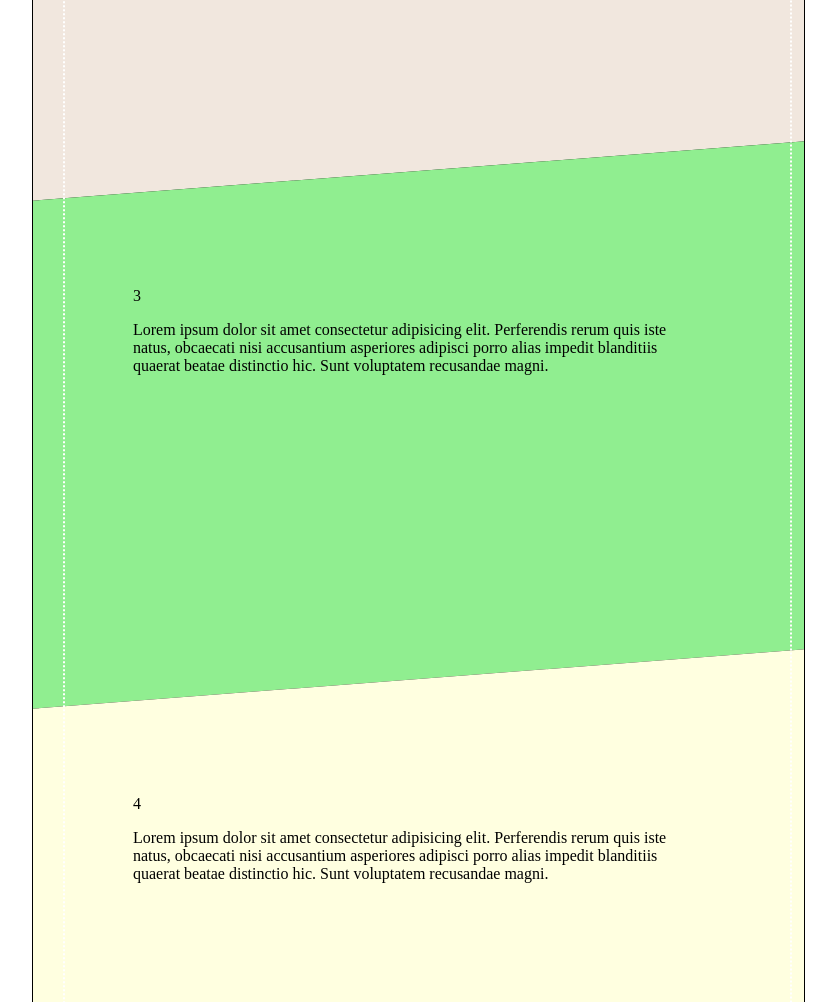
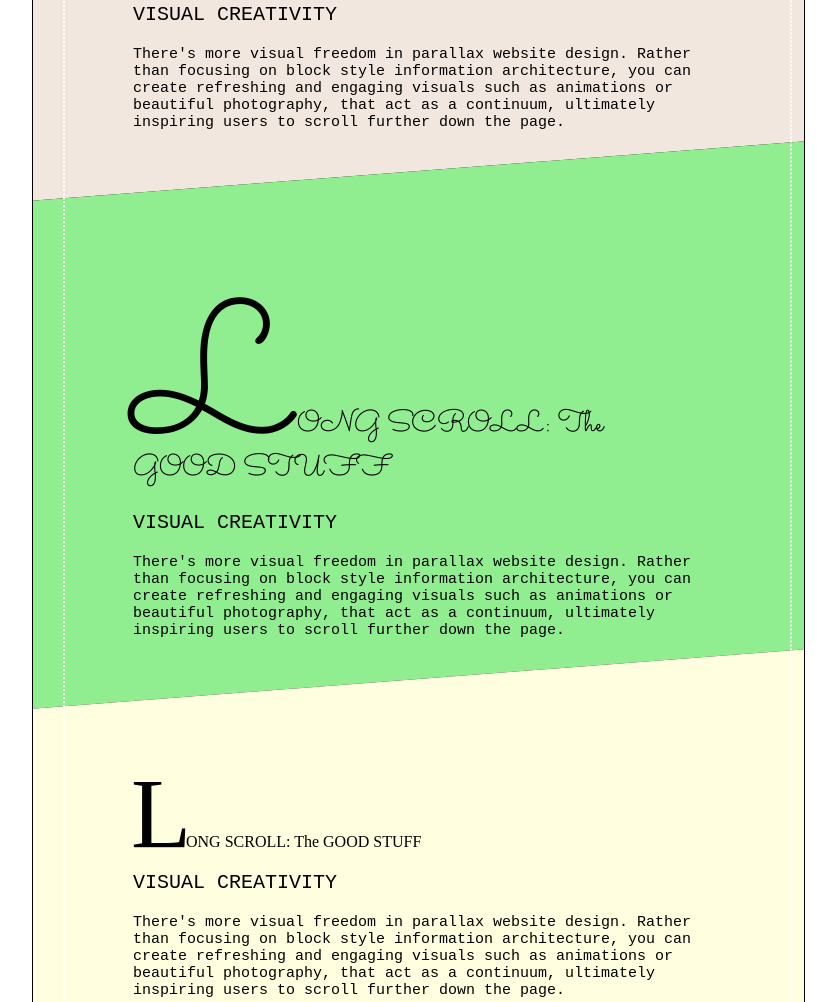
Before and after one commit to ravikiran-fullstack/Assignment-Day-9, a plain HTML site: page index.html in a window 1280 px wide. Shown: the part 1023-2025 px from the top of the page, without its empty margins (216-1052 px from the left). Drawn offline with Linux system fonts and the light colour scheme; a web font is replaced by a local one.

Commit message:
Made first letter capital and added cursive fonts

```diff
--- a/index.html
+++ b/index.html
@@ -6,6 +6,9 @@
   <meta name="viewport" content="width=device-width, initial-scale=1.0">
   <title>Assignment-Day-9</title>
   <link rel="stylesheet" href="style.css">
+  <link rel="preconnect" href="https://fonts.gstatic.com">
+  <link href="https://fonts.googleapis.com/css2?family=Open+Sans&family=Ruthie&family=Sacramento&display=swap"
+    rel="stylesheet">
 </head>
 
 <body>
@@ -17,52 +20,74 @@
          </fieldset> -->
       </div>
       <div class="slantedDiv div2">
-        <p>2</p>
-        <p>Lorem ipsum dolor sit amet consectetur adipisicing elit. Perferendis rerum quis iste natus, obcaecati nisi
-          accusantium asperiores adipisci porro alias impedit blanditiis quaerat beatae distinctio hic. Sunt voluptatem
-          recusandae magni.</p>
+        <p class="article">LONG SCROLL: The GOOD STUFF</p>
+        <!-- <p class="heading2"  style="width: 50%;">:The GOOD STUFF</p> -->
+        <p class="heading3">VISUAL CREATIVITY</p>
+        <p class="para1">
+          There's more visual freedom in parallax website design. Rather than focusing on block style information
+          architecture, you can create refreshing and engaging visuals such as animations or beautiful photography, that
+          act as a continuum, ultimately inspiring users to scroll further down the page.
+        </p>
       </div>
       <div class="slantedDiv div3">
-        <p>3</p>
-        <p>Lorem ipsum dolor sit amet consectetur adipisicing elit. Perferendis rerum quis iste natus, obcaecati nisi
-          accusantium asperiores adipisci porro alias impedit blanditiis quaerat beatae distinctio hic. Sunt voluptatem
-          recusandae magni.</p>
+        <p class="article">LONG SCROLL: The GOOD STUFF</p>
+        <!-- <p class="heading2"  style="width: 50%;">:The GOOD STUFF</p> -->
+        <p class="heading3">VISUAL CREATIVITY</p>
+        <p class="para1">
+          There's more visual freedom in parallax website design. Rather than focusing on block style information
+          architecture, you can create refreshing and engaging visuals such as animations or beautiful photography, that
+          act as a continuum, ultimately inspiring users to scroll further down the page.
+        </p>
       </div>
       <div class="slantedDiv div4">
-        <p>4</p>
-        <p>Lorem ipsum dolor sit amet consectetur adipisicing elit. Perferendis rerum quis iste natus, obcaecati nisi
-          accusantium asperiores adipisci porro alias impedit blanditiis quaerat beatae distinctio hic. Sunt voluptatem
-          recusandae magni.</p>
+        <p class="article">LONG SCROLL: The GOOD STUFF</p>
+        <!-- <p class="heading2"  style="width: 50%;">:The GOOD STUFF</p> -->
+        <p class="heading3">VISUAL CREATIVITY</p>
+        <p class="para1">
+          There's more visual freedom in parallax website design. Rather than focusing on block style information
+          architecture, you can create refreshing and engaging visuals such as animations or beautiful photography, that
+          act as a continuum, ultimately inspiring users to scroll further down the page.
+        </p>
       </div>
       <div class="slantedDiv div5">
-        <p>5</p>
-        <p>Lorem ipsum dolor sit amet consectetur adipisicing elit. Perferendis rerum quis iste natus, obcaecati nisi
-          accusantium asperiores adipisci porro alias impedit blanditiis quaerat beatae distinctio hic. Sunt voluptatem
-          recusandae magni.</p>
+        <p class="article">LONG SCROLL: The GOOD STUFF</p>
+        <!-- <p class="heading2"  style="width: 50%;">:The GOOD STUFF</p> -->
+        <p class="heading3">VISUAL CREATIVITY</p>
+        <p class="para1">
+          There's more visual freedom in parallax website design. Rather than focusing on block style information architecture, you can create refreshing and engaging visuals such as animations or beautiful photography, that act as a continuum, ultimately inspiring users to scroll further down the page.
+        </p>
       </div>
       <div class="slantedDiv div6">
-        <p>6</p>
-        <p>Lorem ipsum dolor sit amet consectetur adipisicing elit. Perferendis rerum quis iste natus, obcaecati nisi
-          accusantium asperiores adipisci porro alias impedit blanditiis quaerat beatae distinctio hic. Sunt voluptatem
-          recusandae magni.</p>
+        <p class="article">LONG SCROLL: The GOOD STUFF</p>
+        <!-- <p class="heading2"  style="width: 50%;">:The GOOD STUFF</p> -->
+        <p class="heading3">VISUAL CREATIVITY</p>
+        <p class="para1">
+          There's more visual freedom in parallax website design. Rather than focusing on block style information architecture, you can create refreshing and engaging visuals such as animations or beautiful photography, that act as a continuum, ultimately inspiring users to scroll further down the page.
+        </p>
       </div>
       <div class="slantedDiv div7">
-        <p>7</p>
-        <p>Lorem ipsum dolor sit amet consectetur adipisicing elit. Perferendis rerum quis iste natus, obcaecati nisi
-          accusantium asperiores adipisci porro alias impedit blanditiis quaerat beatae distinctio hic. Sunt voluptatem
-          recusandae magni.</p>
+        <p class="article">LONG SCROLL: The GOOD STUFF</p>
+        <!-- <p class="heading2"  style="width: 50%;">:The GOOD STUFF</p> -->
+        <p class="heading3">VISUAL CREATIVITY</p>
+        <p class="para1">
+          There's more visual freedom in parallax website design. Rather than focusing on block style information architecture, you can create refreshing and engaging visuals such as animations or beautiful photography, that act as a continuum, ultimately inspiring users to scroll further down the page.
+        </p>
       </div>
       <div class="slantedDiv div8">
-        <p>8</p>
-        <p>Lorem ipsum dolor sit amet consectetur adipisicing elit. Perferendis rerum quis iste natus, obcaecati nisi
-          accusantium asperiores adipisci porro alias impedit blanditiis quaerat beatae distinctio hic. Sunt voluptatem
-          recusandae magni.</p>
+        <p class="article">LONG SCROLL: The GOOD STUFF</p>
+        <!-- <p class="heading2"  style="width: 50%;">:The GOOD STUFF</p> -->
+        <p class="heading3">VISUAL CREATIVITY</p>
+        <p class="para1">
+          There's more visual freedom in parallax website design. Rather than focusing on block style information architecture, you can create refreshing and engaging visuals such as animations or beautiful photography, that act as a continuum, ultimately inspiring users to scroll further down the page.
+        </p>
       </div>
       <div class="slantedDiv div9">
-        <p>9</p>
-        <p>Lorem ipsum dolor sit amet consectetur adipisicing elit. Perferendis rerum quis iste natus, obcaecati nisi
-          accusantium asperiores adipisci porro alias impedit blanditiis quaerat beatae distinctio hic. Sunt voluptatem
-          recusandae magni.</p>
+        <p class="article">LONG SCROLL: The GOOD STUFF</p>
+        <!-- <p class="heading2"  style="width: 50%;">:The GOOD STUFF</p> -->
+        <p class="heading3">VISUAL CREATIVITY</p>
+        <p class="para1">
+          There's more visual freedom in parallax website design. Rather than focusing on block style information architecture, you can create refreshing and engaging visuals such as animations or beautiful photography, that act as a continuum, ultimately inspiring users to scroll further down the page.
+        </p>
       </div>
     </div>
   </section>
--- a/style.css
+++ b/style.css
@@ -55,11 +55,46 @@
 
 .div2 {
   background-color: #F1E7DE;
+  font-family: 'Ruthie','Sacramento';
+  font-size: 30px;
 }
 
 .div3 {
   background-color: lightgreen;
+  font-family: 'Sacramento';
+  font-size: 30px;
 }
+
+.article {
+  /* width: 60%; */
+  margin: 0;
+  padding: 0;
+}
+
+.article::first-letter {
+  -webkit-initial-letter: 4 1;
+          initial-letter: 4 1;
+  color: black;
+  font-weight: normal;
+  font-size: 10rem;
+  margin: 0;
+  padding: 0;
+}
+
+.heading2{
+  font-size: 20px;
+}
+
+.heading3{
+  font-size: 20px;
+  font-family: monospace;
+}
+
+.para1{
+  font-size: 15px;
+  font-family: monospace;
+}
+
 
 .div4 {
   background-color: lightyellow;
```
